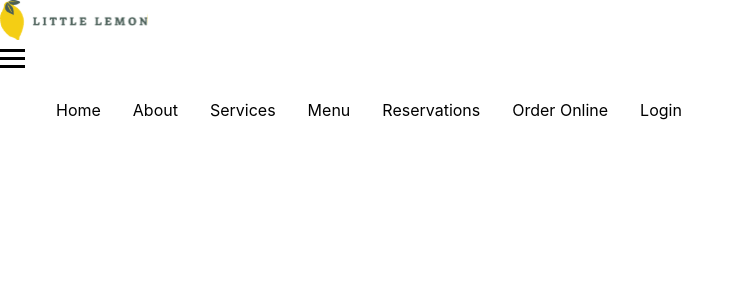
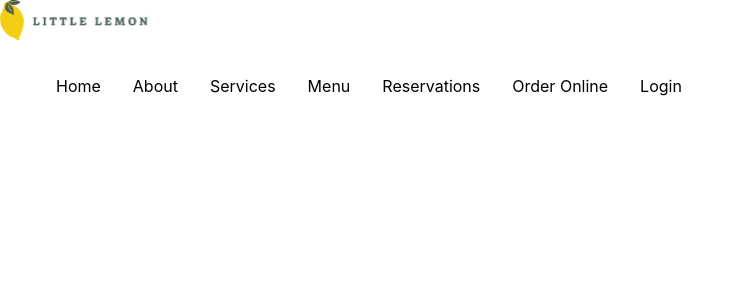
Before and after one commit to Ard-it/Test, a React (Create React App) app: page / in a window 1280 px wide. Shown: the top 300 px of the page, without its empty margins (0-744 px from the left). Built offline with nearby package versions, Linux system fonts and the light colour scheme; a web font is replaced by a local one.

Commit message:
Update Nav.js

```diff
--- a/src/components/Nav.js
+++ b/src/components/Nav.js
@@ -8,7 +8,7 @@ const Nav = () => {
             </a>
 
             {/* Mobile Nav */}
-            <div>
+            <div className="menu-icon">
                 <div className='bar'></div>
                 <div className='bar'></div>
                 <div className='bar'></div>
```
